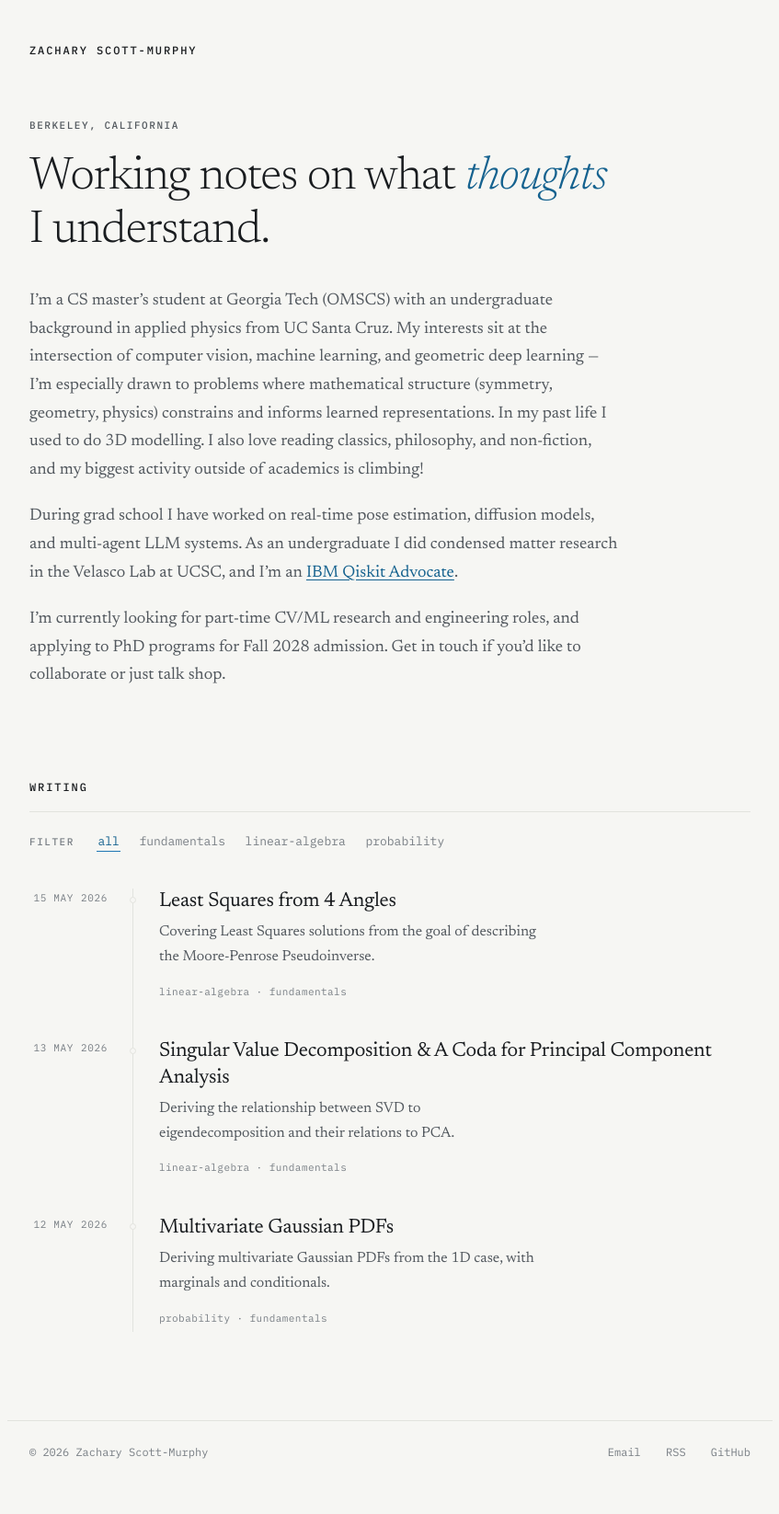
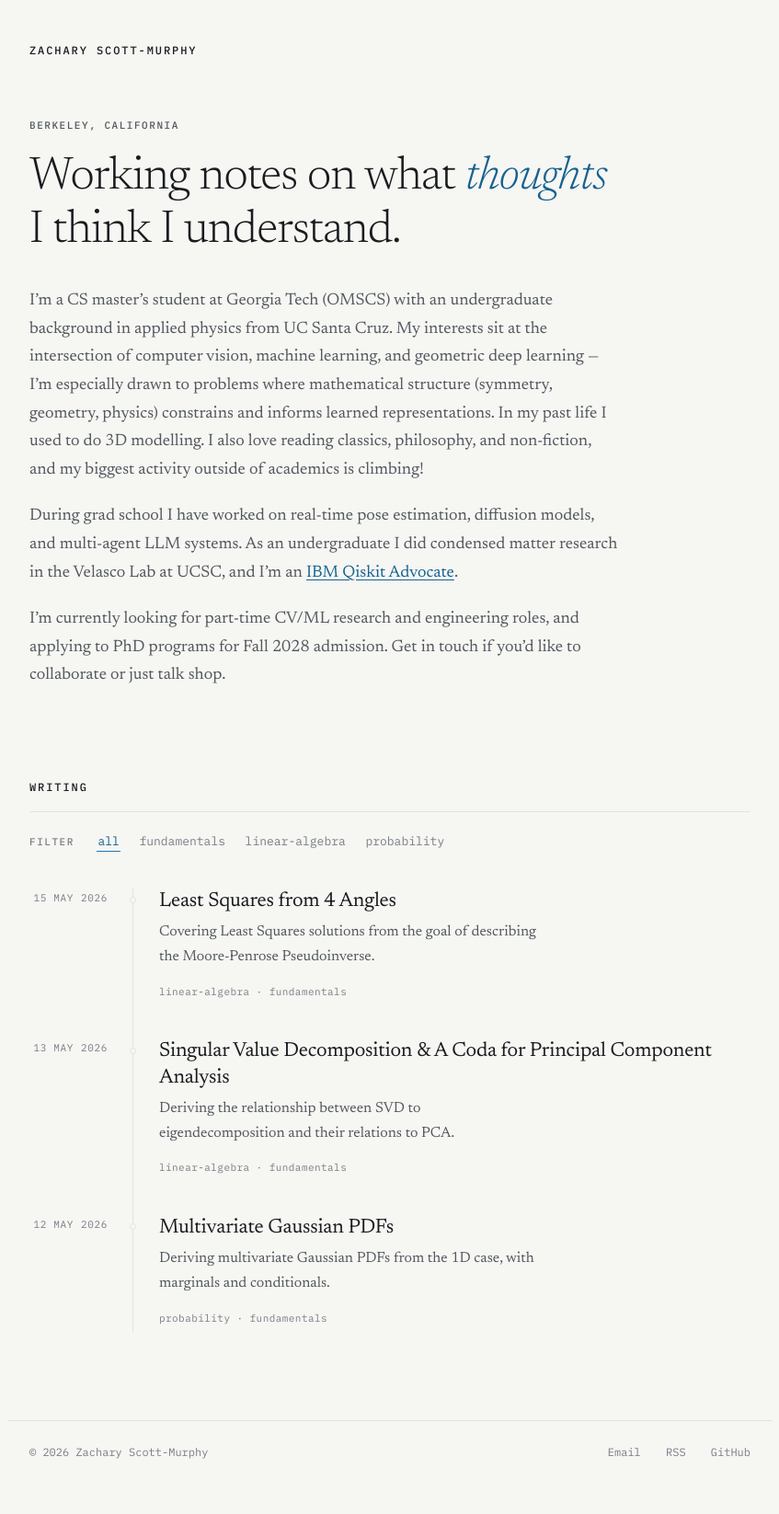
Before and after one commit to zacsmms/zacsmms.github.io, a Jekyll site: the page built from index.md, in a window 1280 px wide. Shown: the whole page at 92% size, without its empty margins (216-1063 px from the left). Built offline with Jekyll 4.4.1, drawn with Linux system fonts in a browser that asks for light colours.

Commit message:
Hedge the hero line
"what thoughts I think I understand" — the hedge is the point; the writing
is for working out which understanding actually holds.

Co-Authored-By: Claude Opus 5 (1M context) <noreply@anthropic.com>
Claude-Session: https://claude.ai/code/session_01FecnyW9US2RXmmTkSafijE

```diff
--- a/index.md
+++ b/index.md
@@ -7,7 +7,7 @@ description: Zachary Scott-Murphy — working notes on computer vision, machine
 
 <p class="eyebrow">Berkeley, California</p>
 
-# Working notes on what *thoughts* I understand.
+# Working notes on what *thoughts* I think I understand.
 
 I'm a CS master's student at Georgia Tech (OMSCS) with an undergraduate background in applied physics from UC Santa Cruz. My interests sit at the intersection of computer vision, machine learning, and geometric deep learning — I'm especially drawn to problems where mathematical structure (symmetry, geometry, physics) constrains and informs learned representations. In my past life I used to do 3D modelling. I also love reading classics, philosophy, and non-fiction, and my biggest activity outside of academics is climbing!
 
```
